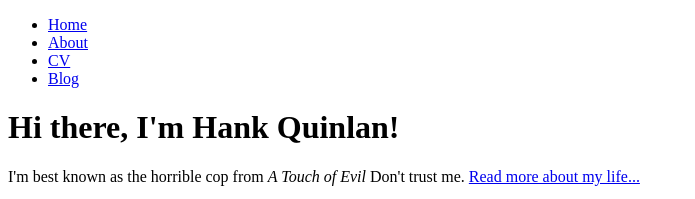
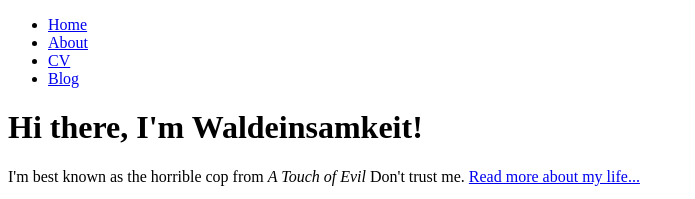
Before and after one commit to ENGAGINGKYLE/Waldeinsamkeit, a plain HTML site: page index.html in a window 1280 px wide. Shown: the top 199 px of the page, without its empty margins (0-695 px from the left). Drawn offline with Linux system fonts and the light colour scheme.

Commit message:
Update index.html

```diff
--- a/index.html
+++ b/index.html
@@ -14,7 +14,7 @@
         </nav>
         <div class="container">
             <div class="blurb">
-                <h1>Hi there, I'm Hank Quinlan!</h1>
+                <h1>Hi there, I'm Waldeinsamkeit!</h1>
                 <p>I'm best known as the horrible cop from <em>A Touch of Evil</em> Don't trust me. <a href="/about">Read more about my life...</a></p>
             </div><!-- /.blurb -->
         </div><!-- /.container -->
```
